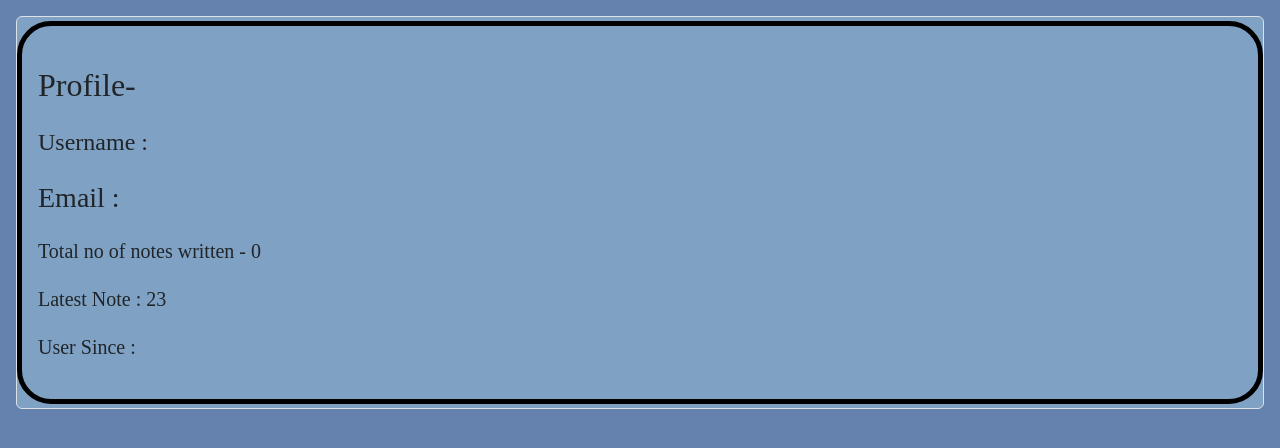
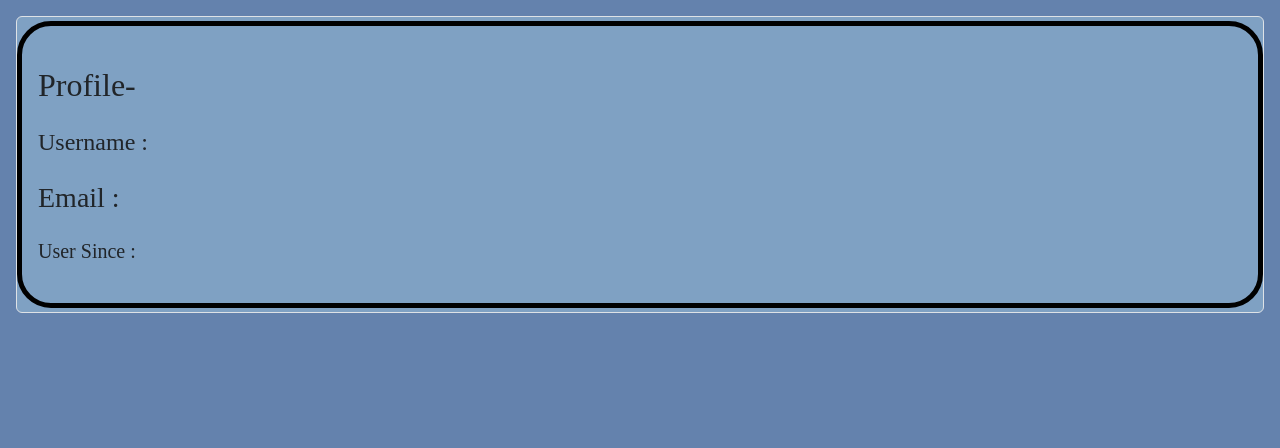
Before and after one commit to KshitijGupta99/iNotes, a React (Vite) app in the folder client/: page /profile in a window 1280 px wide. Shown: the top 448 px of the page. Built offline with nearby package versions, Linux system fonts and the light colour scheme; no server answers.

Commit message:
Update profile.jsx

```diff
--- a/client/src/components/profile.jsx
+++ b/client/src/components/profile.jsx
@@ -32,9 +32,9 @@ const Profile = () => {
         fetchData();
     }, []);
 
-    const notes = getNote()
-    const noteValue = Object.keys(notes).length;
-    var data = null
+    // const notes = getNote()
+    // const noteValue = Object.keys(notes).length;
+    // var data = null
 
 
 
@@ -43,8 +43,6 @@ const Profile = () => {
             <h2 className='my-4 '>Profile-</h2>
             <h4 className='my-4 '>Username : {`${(userInfo) ? userInfo.username : " "}`}</h4>
             <h3 className='my-4 '>Email : {`${(userInfo) ? userInfo.email : " "}`}</h3>
-            <h5 className='my-4 '>Total no of notes written -  {`${noteValue}`}</h5>
-            <h5 className='my-4 '>Latest Note : {`${23}`}</h5>
             <h5 className='my-4 '>User Since :  {`${(userInfo) ? userInfo.date.slice(0, 10) : " "}`}</h5>
 
         </div>
```
